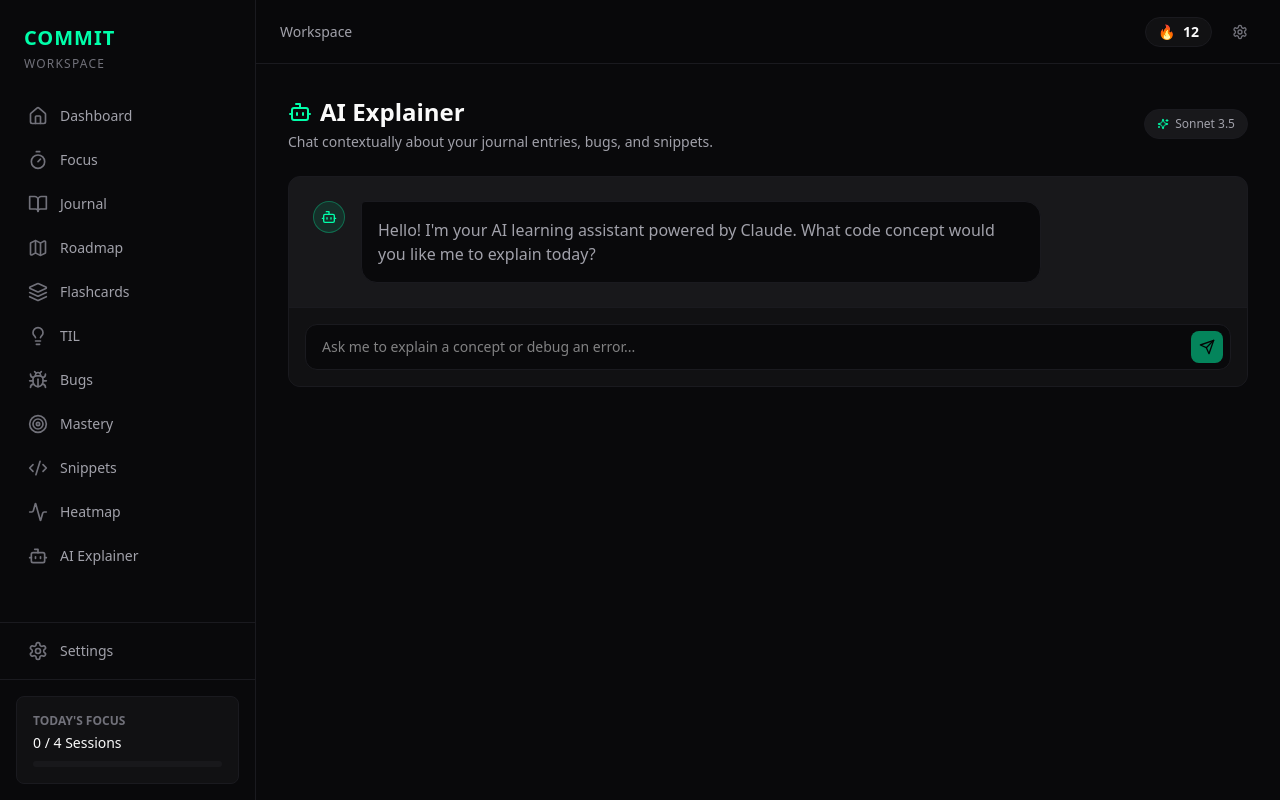
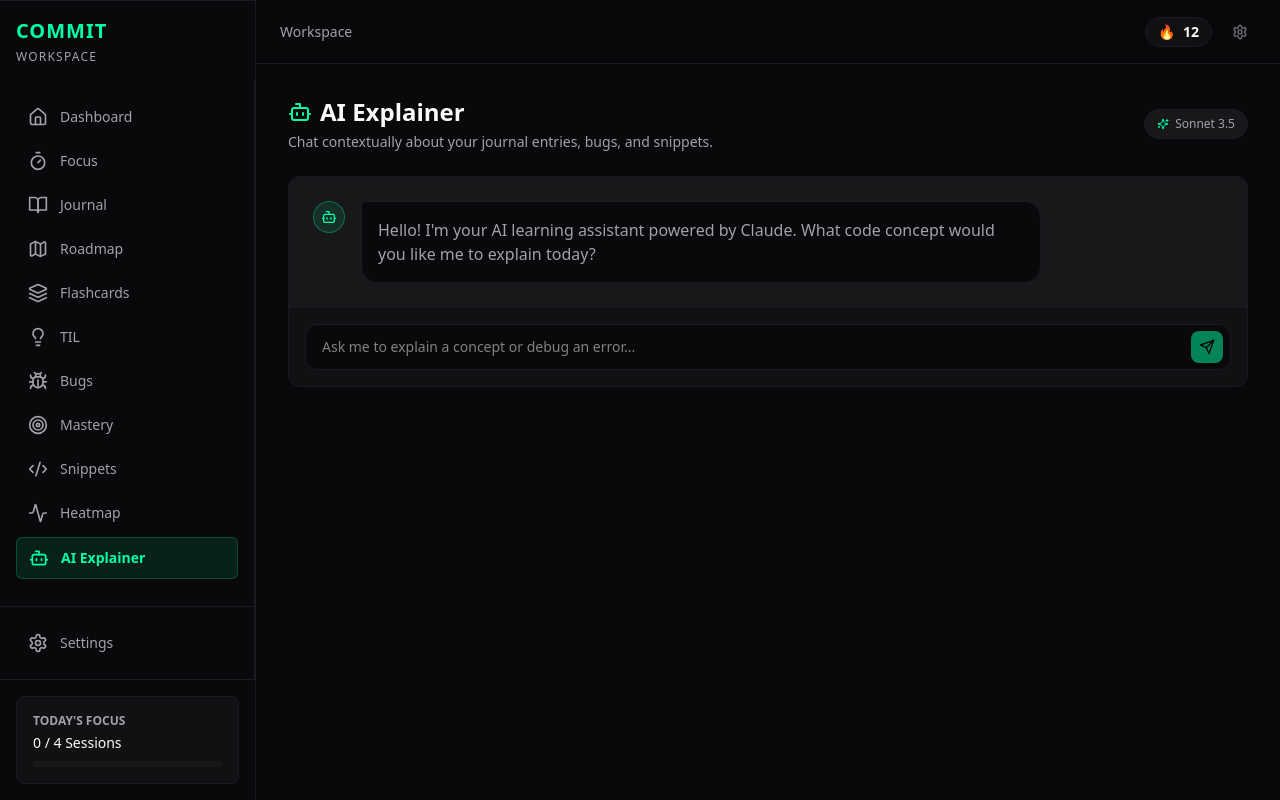
Before and after one commit to JustineSalinas/Commit-Project-Web-App, a Next.js app: page /ai in a window 1280 px wide. Built offline with nearby package versions, Linux system fonts and the light colour scheme.

Commit message:
fix: trap unhandled drizzle relation crashes, fix navbar active accent colors, update dashboard clerk greeting

```diff
--- a/app/(dashboard)/page.tsx
+++ b/app/(dashboard)/page.tsx
@@ -24,14 +24,14 @@ function TypewriterEffect({ text }: { text: string }) {
 
 export default function DashboardPage() {
   const { user, isLoaded } = useUser();
-  const firstName = user?.firstName || "Developer";
+  const userName = user?.username || user?.firstName || "Developer";
 
   return (
     <div className="space-y-6">
       <div className="flex flex-col md:flex-row md:items-center justify-between gap-4">
         <div>
           <h1 className="text-3xl font-bold tracking-tight text-[var(--text-primary)]">
-            Welcome back, {isLoaded ? <TypewriterEffect text={firstName} /> : <span className="opacity-0">Loading</span>}
+            Welcome back, {isLoaded ? <TypewriterEffect text={`${userName}!`} /> : <span className="opacity-0">Loading</span>}
           </h1>
           <p className="text-[var(--text-secondary)] mt-1 text-sm">Here's your learning progress today.</p>
         </div>
--- a/app/actions/crud.ts
+++ b/app/actions/crud.ts
@@ -14,8 +14,13 @@ async function getUserId() {
 
 // --- TILs Actions ---
 export async function getTils() {
-  const userId = await getUserId();
-  return db.query.tils.findMany({ where: eq(tils.userId, userId), orderBy: (t, { desc }) => [desc(t.createdAt)] });
+  try {
+    const userId = await getUserId();
+    return await db.query.tils.findMany({ where: eq(tils.userId, userId), orderBy: (t, { desc }) => [desc(t.createdAt)] });
+  } catch (error) {
+    console.error("Failed to fetch TILs (Schema missing?):", error);
+    return [];
+  }
 }
 export async function addTil(data: { title: string; content: string; tags: string[] }) {
   const userId = await getUserId();
@@ -25,8 +30,13 @@ export async function addTil(data: { title: string; content: string; tags: strin
 
 // --- Bugs Actions ---
 export async function getBugs() {
-  const userId = await getUserId();
-  return db.query.bugs.findMany({ where: eq(bugs.userId, userId), orderBy: (b, { desc }) => [desc(b.createdAt)] });
+  try {
+    const userId = await getUserId();
+    return await db.query.bugs.findMany({ where: eq(bugs.userId, userId), orderBy: (b, { desc }) => [desc(b.createdAt)] });
+  } catch (error) {
+    console.error("Failed to fetch Bugs:", error);
+    return [];
+  }
 }
 export async function addBug(data: { title: string; description: string }) {
   const userId = await getUserId();
@@ -41,8 +51,13 @@ export async function resolveBug(id: number) {
 
 // --- Snippets Actions ---
 export async function getSnippets() {
-  const userId = await getUserId();
-  return db.query.snippets.findMany({ where: eq(snippets.userId, userId), orderBy: (s, { desc }) => [desc(s.createdAt)] });
+  try {
+    const userId = await getUserId();
+    return await db.query.snippets.findMany({ where: eq(snippets.userId, userId), orderBy: (s, { desc }) => [desc(s.createdAt)] });
+  } catch (error) {
+    console.error("Failed to fetch Snippets:", error);
+    return [];
+  }
 }
 export async function addSnippet(data: { title: string; code: string; language: string }) {
   const userId = await getUserId();
@@ -52,8 +67,13 @@ export async function addSnippet(data: { title: string; code: string; language:
 
 // --- Flashcards Actions ---
 export async function getFlashcards() {
-  const userId = await getUserId();
-  return db.query.flashcards.findMany({ where: eq(flashcards.userId, userId) });
+  try {
+    const userId = await getUserId();
+    return await db.query.flashcards.findMany({ where: eq(flashcards.userId, userId) });
+  } catch (error) {
+    console.error("Failed to fetch Flashcards:", error);
+    return [];
+  }
 }
 export async function addFlashcard(data: { question: string; answer: string }) {
   const userId = await getUserId();
@@ -74,8 +94,13 @@ export async function updateFlashcardScore(id: number, scoreChange: number) {
 
 // --- Roadmap Actions ---
 export async function getRoadmap() {
-  const userId = await getUserId();
-  return db.query.roadmap.findMany({ where: eq(roadmap.userId, userId), orderBy: (r, { asc }) => [asc(r.createdAt)] });
+  try {
+    const userId = await getUserId();
+    return await db.query.roadmap.findMany({ where: eq(roadmap.userId, userId), orderBy: (r, { asc }) => [asc(r.createdAt)] });
+  } catch (error) {
+    console.error("Failed to fetch Roadmap:", error);
+    return [];
+  }
 }
 export async function addRoadmapMilestone(data: { title: string; description: string }) {
   const userId = await getUserId();
--- a/components/layout/Sidebar.tsx
+++ b/components/layout/Sidebar.tsx
@@ -1,4 +1,7 @@
+"use client";
+
 import Link from "next/link";
+import { usePathname } from "next/navigation";
 import {
   Home,
   Timer,
@@ -29,41 +32,51 @@ const navItems = [
 ];
 
 export function Sidebar() {
+  const pathname = usePathname();
+
   return (
-    <aside className="w-64 border-r border-[#1A1A1F] bg-[#09090B] h-screen flex flex-col hidden md:flex">
-      <div className="p-6">
+    <aside className="w-64 bg-[var(--bg-base)] h-screen flex flex-col hidden md:flex border-r border-[var(--border)]">
+      <div className="p-4 border-t border-[var(--border)] bg-[var(--bg-base)]">
         <h1 className="text-[var(--accent)] text-xl font-bold tracking-wider">COMMIT</h1>
-        <p className="text-[#71717A] text-xs mt-1 uppercase tracking-widest">Workspace</p>
+        <p className="text-[var(--text-secondary)] text-xs mt-1 uppercase tracking-widest">Workspace</p>
       </div>
 
-      <nav className="flex-1 px-4 space-y-1 overflow-y-auto">
+      <nav className="flex-1 px-4 py-4 space-y-1 overflow-y-auto bg-[var(--bg-base)] border-r border-[var(--border)] w-full">
         {navItems.map((item) => (
           <Link
             key={item.name}
             href={item.href}
-            className="flex items-center gap-3 px-3 py-2.5 rounded-md text-[#A1A1AA] hover:bg-[#111113] hover:text-[#FAFAFA] transition-colors"
+            className={`flex items-center gap-3 px-3 py-2.5 rounded-md transition-colors
+              ${pathname === item.href
+                ? "bg-[var(--accent)]/10 text-[var(--accent)] font-bold border border-[var(--accent)]/20"
+                : "text-[var(--text-secondary)] hover:bg-[var(--bg-elevated)] hover:text-[var(--accent)]"
+              }`}
           >
-            <item.icon className="w-5 h-5 text-[#71717A]" />
-            <span className="text-sm font-medium">{item.name}</span>
+            <item.icon className={`w-5 h-5 ${pathname === item.href ? "text-[var(--accent)]" : "text-[var(--text-secondary)] group-hover:text-[var(--accent)]"}`} />
+            <span className="text-sm">{item.name}</span>
           </Link>
         ))}
       </nav>
 
       {/* Bottom Section */}
-      <div className="px-4 pb-2 border-t border-[#1A1A1F] pt-2">
+      <div className="px-4 pb-4 border-t border-[var(--border)] bg-[var(--bg-base)] border-r pt-4 w-full">
         <Link
           href="/settings"
-          className="flex items-center gap-3 px-3 py-2.5 rounded-md text-[#A1A1AA] hover:bg-[#111113] hover:text-[#FAFAFA] transition-colors"
+          className={`flex items-center gap-3 px-3 py-2.5 rounded-md transition-colors
+            ${pathname === "/settings"
+              ? "bg-[var(--accent)]/10 text-[var(--accent)] font-bold border border-[var(--accent)]/20"
+              : "text-[var(--text-secondary)] hover:bg-[var(--bg-elevated)] hover:text-[var(--accent)]"
+            }`}
         >
-          <Settings className="w-5 h-5 text-[#71717A]" />
-          <span className="text-sm font-medium">Settings</span>
+          <Settings className={`w-5 h-5 ${pathname === "/settings" ? "text-[var(--accent)]" : "text-[var(--text-secondary)] group-hover:text-[var(--accent)]"}`} />
+          <span className="text-sm">Settings</span>
         </Link>
       </div>
 
-      <div className="p-4 border-t border-[#1A1A1F]">
-        <div className="bg-[#111113] rounded-lg p-4 border border-[#1A1A1F]">
-          <div className="text-xs text-[#71717A] uppercase font-bold mb-1">Today's Focus</div>
-          <div className="text-[#FAFAFA] text-sm font-medium">0 / 4 Sessions</div>
+      <div className="p-4 border-t border-[var(--border)]">
+        <div className="bg-[var(--bg-surface)] rounded-lg p-4 border border-[var(--border)] relative overflow-hidden group">
+          <div className="text-xs text-[var(--text-secondary)] uppercase font-bold mb-1 group-hover:text-[var(--accent)] transition-colors">Today's Focus</div>
+          <div className="text-[var(--text-primary)] text-sm font-medium">0 / 4 Sessions</div>
           <div className="mt-2 h-1.5 w-full bg-[#18181B] rounded-full overflow-hidden">
             <div className="h-full bg-[var(--accent)] w-[0%]" />
           </div>
```
